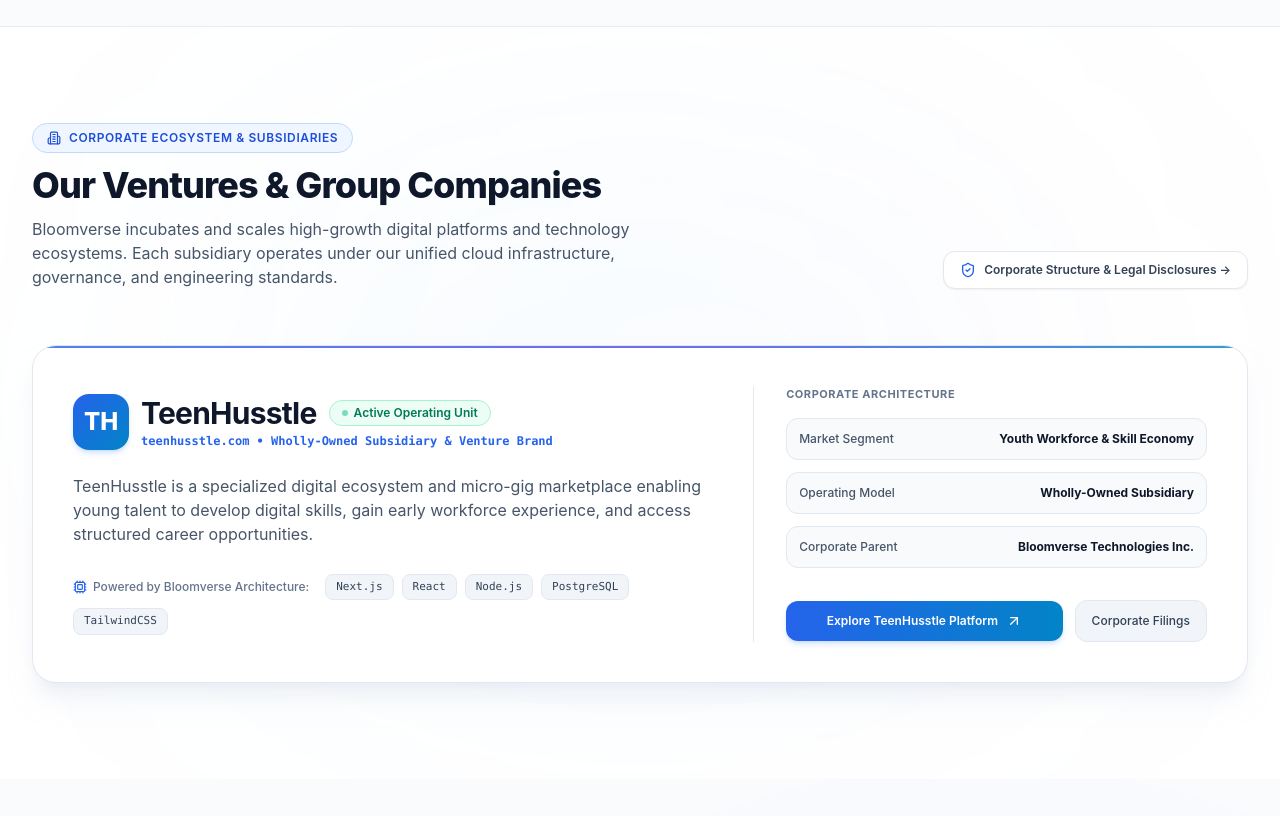
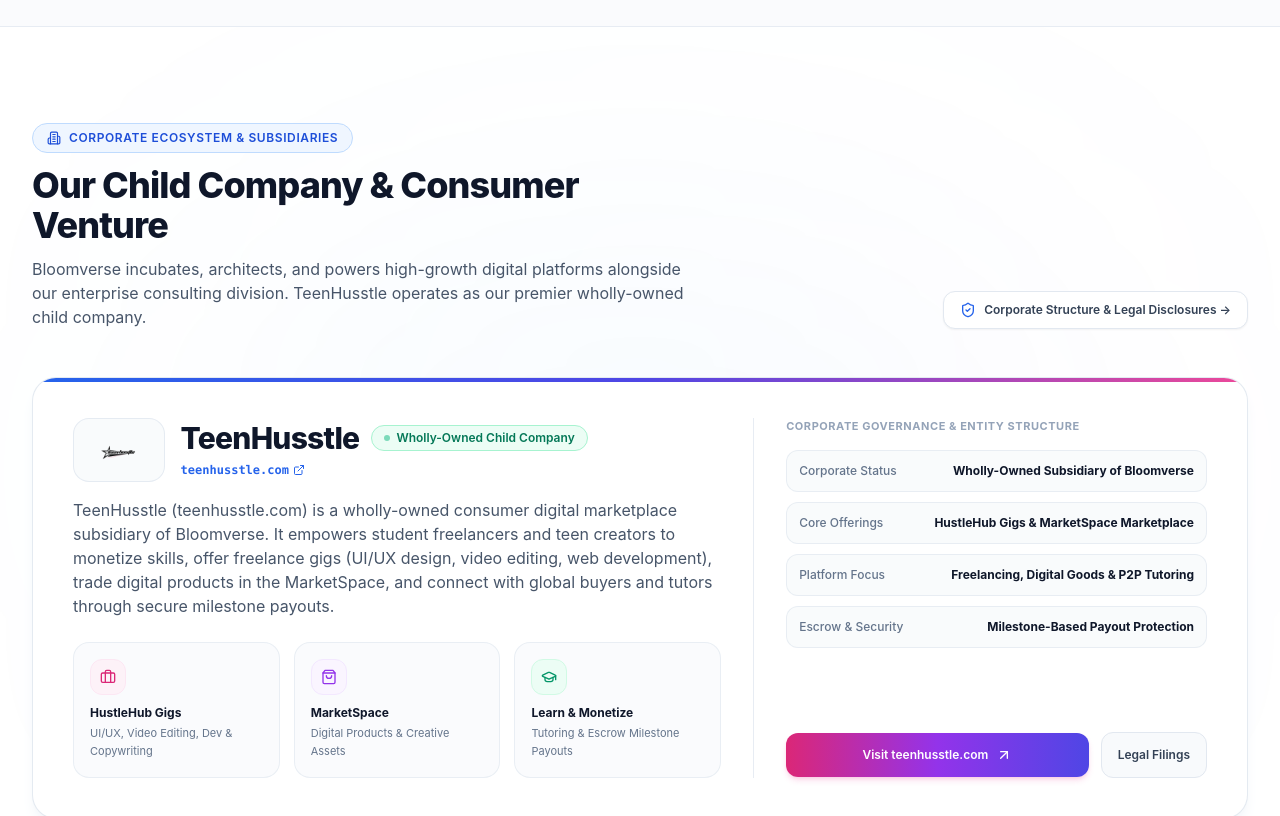
Before and after one commit to AshwetKini/bloomverse, a Next.js app: page / in a window 1280 px wide. Shown: the part 9500-10316 px from the top of the page. Built offline with nearby package versions, Linux system fonts and the light colour scheme.

Commit message:
update subsidiaries section

```diff
--- a/components/subsidiaries/GroupCompaniesSection.tsx
+++ b/components/subsidiaries/GroupCompaniesSection.tsx
@@ -3,26 +3,36 @@
 import React from 'react';
 import Link from 'next/link';
 import { subsidiaryCompanies } from '@/data/subsidiariesData';
-import { Building2, ExternalLink, ShieldCheck, Sparkles, CheckCircle2, Layers, ArrowUpRight, Cpu } from 'lucide-react';
+import {
+  Building2,
+  ExternalLink,
+  ShieldCheck,
+  Sparkles,
+  CheckCircle2,
+  ArrowUpRight,
+  Briefcase,
+  ShoppingBag,
+  GraduationCap
+} from 'lucide-react';
 
 export const GroupCompaniesSection: React.FC = () => {
   return (
     <section id="group-companies" className="py-24 bg-white relative overflow-hidden border-t border-slate-200/80">
-      {/* Background ambient lighting */}
+      {/* Background subtle radial lighting */}
       <div className="absolute top-1/2 left-1/2 -translate-x-1/2 -translate-y-1/2 w-[800px] h-[400px] bg-gradient-to-r from-blue-500/5 via-sky-400/5 to-purple-500/5 rounded-full blur-[160px] pointer-events-none" />
 
       <div className="max-w-7xl mx-auto px-4 sm:px-6 lg:px-8 relative z-10">
         {/* Section Header */}
-        <div className="flex flex-col md:flex-row md:items-end justify-between mb-14 gap-6">
+        <div className="flex flex-col md:flex-row md:items-end justify-between mb-12 gap-6">
           <div className="max-w-2xl space-y-3">
             <div className="inline-flex items-center gap-2 px-3.5 py-1.5 rounded-full bg-blue-50 border border-blue-200 text-blue-700 text-xs font-semibold uppercase tracking-wider">
               <Building2 className="w-3.5 h-3.5" /> Corporate Ecosystem & Subsidiaries
             </div>
             <h2 className="text-3xl sm:text-4xl font-extrabold text-slate-900 tracking-tight">
-              Our Ventures & Group Companies
+              Our Child Company & Consumer Venture
             </h2>
             <p className="text-slate-600 text-sm sm:text-base leading-relaxed">
-              Bloomverse incubates and scales high-growth digital platforms and technology ecosystems. Each subsidiary operates under our unified cloud infrastructure, governance, and engineering standards.
+              Bloomverse incubates, architects, and powers high-growth digital platforms alongside our enterprise consulting division. TeenHusstle operates as our premier wholly-owned child company.
             </p>
           </div>
 
@@ -42,69 +52,100 @@ export const GroupCompaniesSection: React.FC = () => {
           {subsidiaryCompanies.map((company) => (
             <div
               key={company.id}
-              className="relative rounded-3xl bg-white border border-slate-200 hover:border-blue-400 p-8 sm:p-10 transition-all duration-300 shadow-xl shadow-slate-200/50 overflow-hidden group"
+              className="relative rounded-3xl bg-white border border-slate-200/90 hover:border-blue-300 p-8 sm:p-10 transition-all duration-300 shadow-lg shadow-slate-100 hover:shadow-xl hover:shadow-slate-200/60 overflow-hidden group"
             >
-              {/* Card top accent */}
-              <div className="absolute top-0 left-0 right-0 h-[2px] bg-gradient-to-r from-blue-600 via-indigo-600 to-sky-600 opacity-80" />
+              {/* Top Accent Gradient Line */}
+              <div className="absolute top-0 left-0 right-0 h-1 bg-gradient-to-r from-blue-600 via-indigo-600 to-pink-500" />
 
-              <div className="grid grid-cols-1 lg:grid-cols-12 gap-8 items-center">
-                {/* Left Side: Brand & Overview (7 cols) */}
-                <div className="lg:col-span-7 space-y-6">
-                  <div className="flex flex-wrap items-center gap-3">
-                    {/* Brand Monogram */}
-                    <div className="w-14 h-14 rounded-2xl bg-gradient-to-br from-blue-600 to-sky-600 flex items-center justify-center text-white font-extrabold text-2xl shadow-md shadow-blue-500/20 shrink-0">
+              <div className="grid grid-cols-1 lg:grid-cols-12 gap-8 items-stretch">
+                {/* Left Side: Brand & Platform Pillars (7 cols) */}
+                <div className="lg:col-span-7 flex flex-col justify-between space-y-6">
+                  <div>
+                    {/* Brand Header */}
+                    <div className="flex flex-wrap items-center gap-4 mb-4">
+                      {company.logo ? (
+                        <div className="h-16 px-4 py-2 rounded-2xl bg-slate-50/80 border border-slate-200/80 flex items-center justify-center shadow-xs shrink-0">
+                          <img
+                            src={company.logo}
+                            alt={company.name}
+                            className="h-10 w-auto max-w-[150px] object-contain"
+                          />
+                        </div>
+                      ) : (
+                        <div className="w-14 h-14 rounded-2xl bg-gradient-to-br from-pink-500 to-purple-600 flex items-center justify-center text-white font-extrabold text-2xl shadow-sm shrink-0">
                           TH
                         </div>
+                      )}
                       <div>
                         <div className="flex items-center gap-3">
-                        <h3 className="text-2xl sm:text-3xl font-bold text-slate-900 tracking-tight">
+                          <h3 className="text-2xl sm:text-3xl font-extrabold text-slate-900 tracking-tight">
                             {company.name}
                           </h3>
                           <span className="inline-flex items-center gap-1.5 px-3 py-1 rounded-full bg-emerald-50 border border-emerald-200 text-emerald-700 text-xs font-semibold">
                             <span className="w-1.5 h-1.5 rounded-full bg-emerald-500 animate-pulse" />
-                          <span>Active Operating Unit</span>
+                            <span>Wholly-Owned Child Company</span>
                           </span>
                         </div>
-                      <p className="text-xs font-mono text-blue-600 font-semibold mt-0.5">
-                        {company.domain} &bull; {company.relationship}
-                      </p>
+                        <a
+                          href={company.url}
+                          target="_blank"
+                          rel="noopener noreferrer"
+                          className="text-xs font-mono text-blue-600 hover:text-blue-700 font-semibold inline-flex items-center gap-1 mt-1 hover:underline"
+                        >
+                          <span>{company.domain}</span>
+                          <ExternalLink className="w-3 h-3" />
+                        </a>
                       </div>
                     </div>
 
-                  <p className="text-slate-600 text-sm sm:text-base leading-relaxed">
+                    {/* Description */}
+                    <p className="text-slate-600 text-sm sm:text-base leading-relaxed mb-6">
                       {company.description}
                     </p>
 
-                  {/* Tech & Infrastructure Badges */}
-                  <div className="flex flex-wrap items-center gap-2 pt-1">
-                    <span className="text-xs text-slate-500 flex items-center gap-1.5 mr-2 font-medium">
-                      <Cpu className="w-3.5 h-3.5 text-blue-600" /> Powered by Bloomverse Architecture:
-                    </span>
-                    {company.techStack.map((tech, idx) => (
-                      <span
-                        key={idx}
-                        className="px-2.5 py-1 rounded-lg bg-slate-100 border border-slate-200 text-[11px] font-mono text-slate-700 font-medium"
-                      >
-                        {tech}
-                      </span>
-                    ))}
+                    {/* 3 Core Platform Modules */}
+                    <div className="grid grid-cols-1 sm:grid-cols-3 gap-3.5">
+                      <div className="p-4 rounded-2xl bg-slate-50/70 border border-slate-200/70 hover:border-pink-200 hover:bg-pink-50/20 transition-all">
+                        <div className="w-9 h-9 rounded-xl bg-pink-50 text-pink-600 flex items-center justify-center mb-2.5 border border-pink-100">
+                          <Briefcase className="w-4 h-4" />
+                        </div>
+                        <div className="text-xs font-bold text-slate-900">HustleHub Gigs</div>
+                        <p className="text-[11px] text-slate-500 mt-1 leading-relaxed">UI/UX, Video Editing, Dev &amp; Copywriting</p>
+                      </div>
+
+                      <div className="p-4 rounded-2xl bg-slate-50/70 border border-slate-200/70 hover:border-purple-200 hover:bg-purple-50/20 transition-all">
+                        <div className="w-9 h-9 rounded-xl bg-purple-50 text-purple-600 flex items-center justify-center mb-2.5 border border-purple-100">
+                          <ShoppingBag className="w-4 h-4" />
+                        </div>
+                        <div className="text-xs font-bold text-slate-900">MarketSpace</div>
+                        <p className="text-[11px] text-slate-500 mt-1 leading-relaxed">Digital Products &amp; Creative Assets</p>
+                      </div>
+
+                      <div className="p-4 rounded-2xl bg-slate-50/70 border border-slate-200/70 hover:border-emerald-200 hover:bg-emerald-50/20 transition-all">
+                        <div className="w-9 h-9 rounded-xl bg-emerald-50 text-emerald-600 flex items-center justify-center mb-2.5 border border-emerald-100">
+                          <GraduationCap className="w-4 h-4" />
+                        </div>
+                        <div className="text-xs font-bold text-slate-900">Learn &amp; Monetize</div>
+                        <p className="text-[11px] text-slate-500 mt-1 leading-relaxed">Tutoring &amp; Escrow Milestone Payouts</p>
+                      </div>
+                    </div>
                   </div>
                 </div>
 
-                {/* Right Side: Corporate Matrix & Direct Action (5 cols) */}
-                <div className="lg:col-span-5 flex flex-col justify-between h-full space-y-6 lg:border-l lg:border-slate-200 lg:pl-8">
+                {/* Right Side: Corporate Matrix & Actions (5 cols) */}
+                <div className="lg:col-span-5 flex flex-col justify-between h-full space-y-6 lg:border-l lg:border-slate-200/80 lg:pl-8 pt-6 lg:pt-0 border-t lg:border-t-0 border-slate-100">
                   <div className="space-y-4">
-                    <span className="text-[11px] font-bold text-slate-500 uppercase tracking-wider block">
-                      Corporate Architecture
+                    <span className="text-[11px] font-bold text-slate-400 uppercase tracking-wider block">
+                      Corporate Governance &amp; Entity Structure
                     </span>
 
-                    <div className="space-y-3">
+                    <div className="space-y-2.5">
                       {company.metrics.map((metric, idx) => (
                         <div
                           key={idx}
-                          className="flex items-center justify-between p-3 rounded-xl bg-slate-50 border border-slate-200 text-xs"
+                          className="flex items-center justify-between p-3 rounded-xl bg-slate-50/80 border border-slate-200/70 text-xs"
                         >
-                          <span className="text-slate-600 font-medium">{metric.label}</span>
+                          <span className="text-slate-500 font-medium">{metric.label}</span>
                           <span className="text-slate-900 font-bold">{metric.value}</span>
                         </div>
                       ))}
@@ -116,17 +157,17 @@ export const GroupCompaniesSection: React.FC = () => {
                       href={company.url}
                       target="_blank"
                       rel="noopener noreferrer"
-                      className="flex-1 inline-flex items-center justify-center gap-2 px-5 py-3 rounded-xl bg-gradient-to-r from-blue-600 to-sky-600 hover:from-blue-700 hover:to-sky-700 text-white font-semibold text-xs shadow-md shadow-blue-500/20 transition-all group/btn"
+                      className="flex-1 inline-flex items-center justify-center gap-2 px-5 py-3.5 rounded-xl bg-gradient-to-r from-pink-600 via-purple-600 to-indigo-600 hover:from-pink-700 hover:to-indigo-700 text-white font-semibold text-xs shadow-md shadow-pink-500/20 transition-all group/btn active:scale-[0.98]"
                     >
-                      <span>Explore {company.name} Platform</span>
+                      <span>Visit teenhusstle.com</span>
                       <ArrowUpRight className="w-4 h-4 transition-transform group-hover/btn:translate-x-0.5 group-hover/btn:-translate-y-0.5" />
                     </a>
 
                     <Link
                       href="/legal"
-                      className="inline-flex items-center justify-center gap-1.5 px-4 py-3 rounded-xl bg-slate-100 hover:bg-slate-200 border border-slate-200 text-slate-700 hover:text-slate-900 font-medium text-xs transition-colors"
+                      className="inline-flex items-center justify-center gap-1.5 px-4 py-3.5 rounded-xl bg-slate-50 hover:bg-slate-100 border border-slate-200 text-slate-700 hover:text-slate-900 font-semibold text-xs transition-colors"
                     >
-                      <span>Corporate Filings</span>
+                      <span>Legal Filings</span>
                     </Link>
                   </div>
                 </div>
--- a/data/subsidiariesData.ts
+++ b/data/subsidiariesData.ts
@@ -4,6 +4,7 @@ export interface SubsidiaryCompany {
   domain: string;
   url: string;
   tagline: string;
+  logo?: string;
   description: string;
   relationship: string;
   foundedYear: string;
@@ -23,19 +24,21 @@ export const subsidiaryCompanies: SubsidiaryCompany[] = [
     name: 'TeenHusstle',
     domain: 'teenhusstle.com',
     url: 'https://teenhusstle.com',
-    tagline: 'Empowering the Next Gen Workforce & Youth Skill Economy',
+    tagline: 'Learn, Teach, Buy & Sell Digital Services Online',
+    logo: '/images/teenhustle-logo.png',
     description:
-      'TeenHusstle is a specialized digital ecosystem and micro-gig marketplace enabling young talent to develop digital skills, gain early workforce experience, and access structured career opportunities.',
-    relationship: 'Wholly-Owned Subsidiary & Venture Brand',
+      'TeenHusstle (teenhusstle.com) is a wholly-owned consumer digital marketplace subsidiary of Bloomverse. It empowers student freelancers and teen creators to monetize skills, offer freelance gigs (UI/UX design, video editing, web development), trade digital products in the MarketSpace, and connect with global buyers and tutors through secure milestone payouts.',
+    relationship: 'Wholly-Owned Child Company & Consumer Venture',
     foundedYear: '2024',
-    category: 'EdTech & Workforce Marketplace',
+    category: 'Freelance & Digital Products Marketplace',
     status: 'Wholly-Owned Subsidiary',
     metrics: [
-      { label: 'Market Segment', value: 'Youth Workforce & Skill Economy' },
-      { label: 'Operating Model', value: 'Wholly-Owned Subsidiary' },
-      { label: 'Corporate Parent', value: 'Bloomverse Technologies Inc.' }
+      { label: 'Corporate Status', value: 'Wholly-Owned Subsidiary of Bloomverse' },
+      { label: 'Core Offerings', value: 'HustleHub Gigs & MarketSpace Marketplace' },
+      { label: 'Platform Focus', value: 'Freelancing, Digital Goods & P2P Tutoring' },
+      { label: 'Escrow & Security', value: 'Milestone-Based Payout Protection' }
     ],
-    techStack: ['Next.js', 'React', 'Node.js', 'PostgreSQL', 'TailwindCSS'],
+    techStack: ['Next.js App Router', 'React 19', 'Node.js', 'PostgreSQL', 'TailwindCSS', 'Razorpay'],
     razorpayCompliant: true
   }
 ];
```
Also changed, not shown: public/images/teenhustle-logo.png (added). Lines whose indentation alone changed are shown as unchanged.
